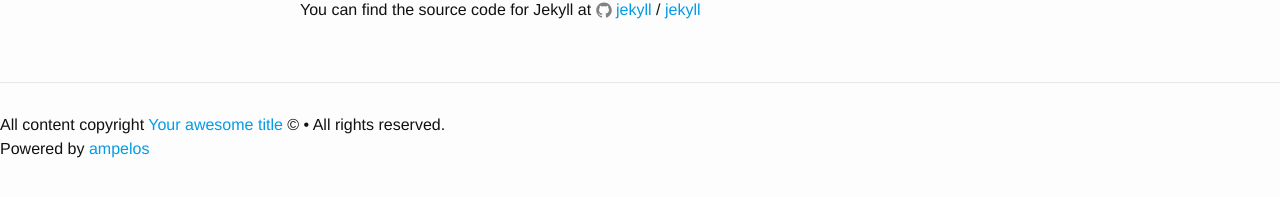
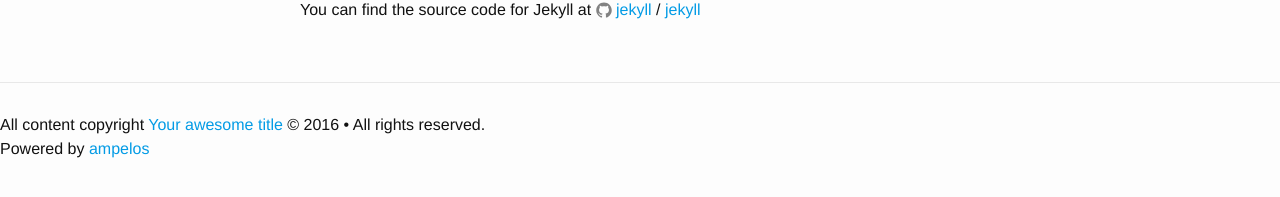
Before and after one commit to ampelos/jekyll-material-design, a Jekyll site: the page built from about.md, in a window 1280 px wide. Shown: the part 364-561 px from the top of the page. Built offline with Jekyll 4.4.1, drawn with Linux system fonts in a browser that asks for light colours.

Commit message:
Update _includes/footer.html
Footer copyright wasn't using a proper liquid filter.

```diff
--- a/_includes/footer.html
+++ b/_includes/footer.html
@@ -1,7 +1,7 @@
 <footer class="site-footer">
         <!-- <a class="subscribe icon-feed" href="{{@blog.url}}/rss/"><span class="tooltip">Subscribe!</span></a> -->
         <div class="inner">
-             <div class="copyright">All content copyright <a href="/">{{ site.title }}</a> &copy; {{date format="YYYY"}} &bull; All rights reserved.</div>
+             <div class="copyright">All content copyright <a href="/">{{ site.title }}</a> &copy; {{ site.time | date: "%Y" }} &bull; All rights reserved.</div>
              <div class="poweredby">Powered by <a class="icon-ampelos" href="https://ampelos.io">ampelos</a></div>
         </div>
 </footer>
```
